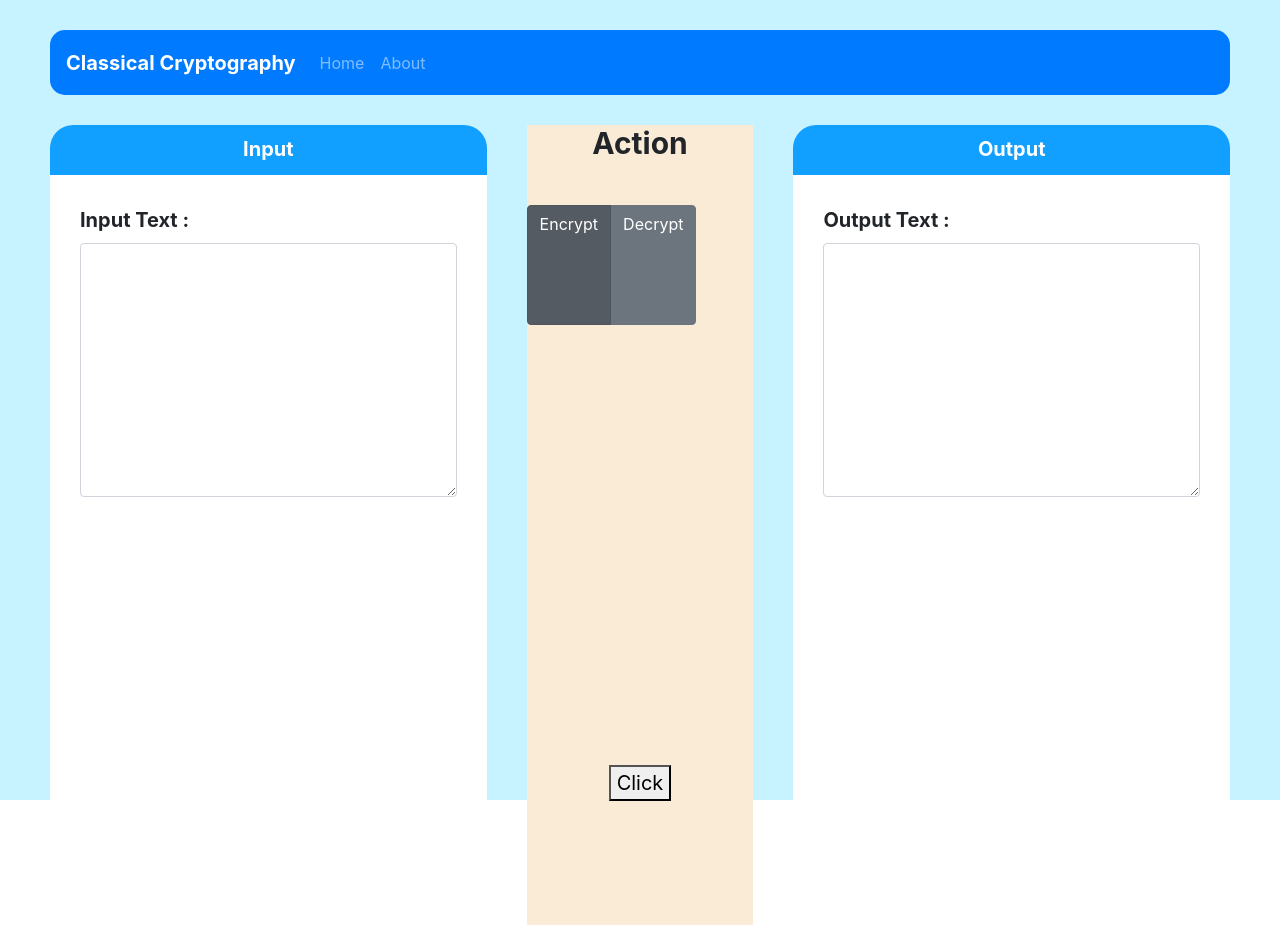
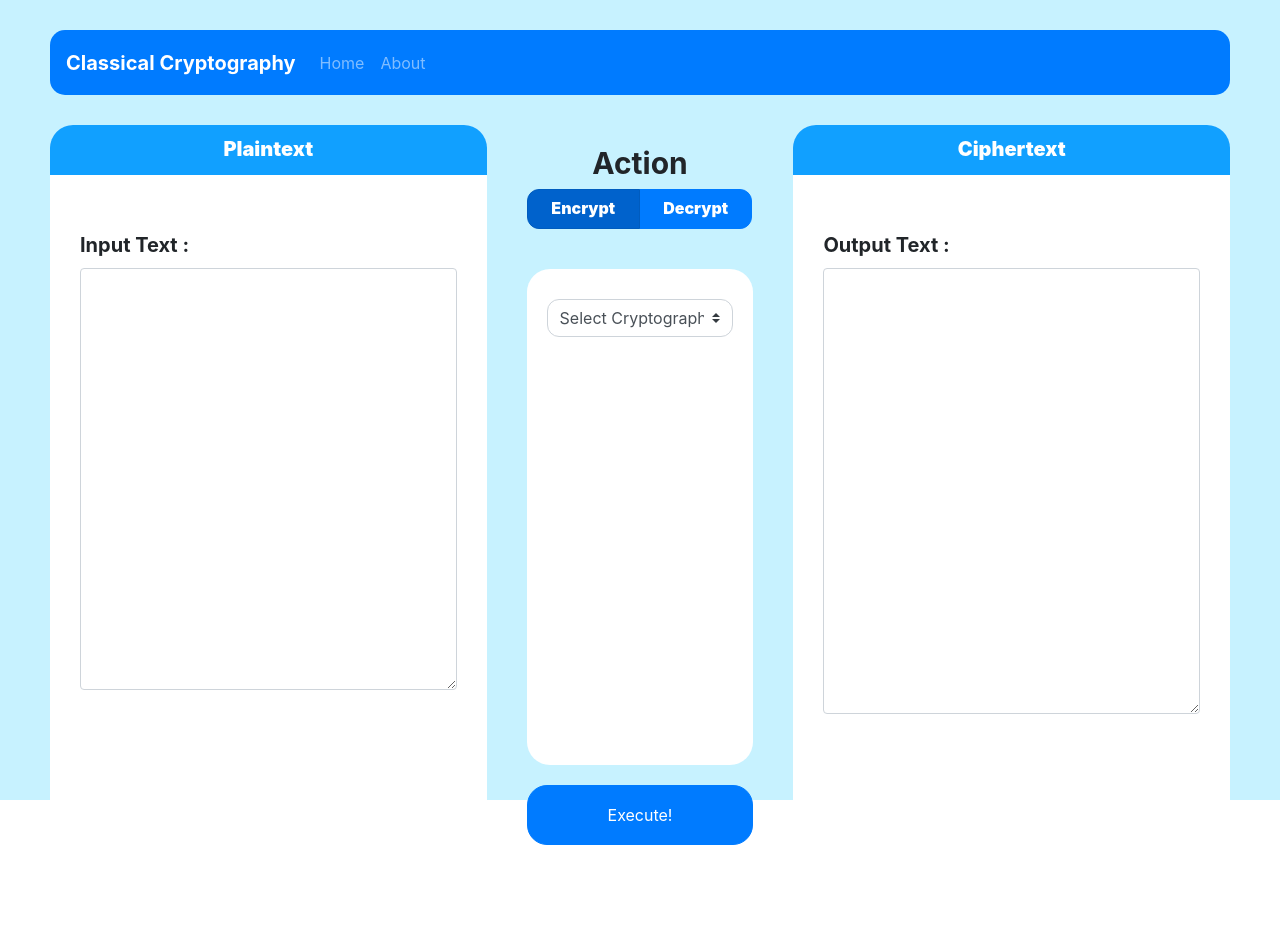
Before and after one commit to dimas145/classic-cryptography, a Flask app: page / in a window 1280 px wide. Run offline with Flask 2, Linux system fonts and the light colour scheme; some libraries are stand-ins or nearby versions.

Commit message:
Fix home layout

```diff
--- a/app.py
+++ b/app.py
@@ -19,5 +19,14 @@ def update():
       name = request.form["name"]
       return "Hello " + name + "!"
 
+@app.route("/action", methods=["POST"])
+def action():
+   print("ACTION ===>")
+   if request.method == "POST":
+      state = request.form["state"]
+      print("State : " + state)
+      return "State : " + state
+
+
 if __name__ == "__main__":
    app.run()
--- a/static/css/style.css
+++ b/static/css/style.css
@@ -22,7 +22,6 @@
 .app-setting {
     grid-area: app-setting;
     margin: 0 40px;
-    background-color: rgb(255, 169, 169);
 }
 
 .app-output {
@@ -56,7 +55,7 @@
 }
 
 .app-container-area {
-    padding: 30px 30px 20px 30px;
+    padding: 55px 30px 20px 30px;
 }
 
 .form-label {
@@ -70,20 +69,22 @@
 
 .app-setting-title {
     grid-area: app-setting-title;
+    margin-top: 20px;
 }
 
 .app-setting-action {
     grid-area: app-setting-action;
-    display: flex;
-
 }
 
 .app-setting-form {
     grid-area: app-setting-form;
+    background-color: white;
+    border-radius: 23px;
 }
 
 .app-setting-execute {
     grid-area: app-setting-execute;
+    margin-top: 20px;
 }
 
 .app-setting {
@@ -94,17 +95,69 @@
     'app-setting-form'
     'app-setting-execute';
     grid-template-columns: 100%;
-    grid-template-rows: 10% 15% 55% 20%;
+    grid-template-rows: 8% 10% 62% 20%;
 }
 
 .app-setting > div {
     text-align: center;
     padding: 0;
     font-size: 20px;
-    background-color: antiquewhite;
 }
 
 .app-setting-title-text {
     font-size: 30px;
     font-weight: 700;
 }
+
+.app-setting-action-button {
+    height: 40px;
+    width: 100%;
+}
+
+.encrypt-button {
+    border-radius: 12px;
+    width: 50%;
+    font-weight: 900;
+}
+
+.decrypt-button {
+    border-radius: 12px;
+    width: 50%;
+    font-weight: 900;
+}
+
+.btn-primary.focus .active, .btn-primary:focus .active {
+    outline: none !important;
+    box-shadow: none !important;
+}
+
+#app-setting-action-button-1.focus, #app-setting-action-button-1:focus {
+    box-shadow: none !important;
+}
+
+#app-setting-action-button-2.focus, #app-setting-action-button-2:focus {
+    box-shadow: none !important;
+}
+
+.app-setting-form-container {
+    margin: 30px 20px;
+}
+
+.app-setting-form-container .custom-select {
+    box-shadow: none !important;
+    font-size: 16px;
+    border-radius: 12px;
+}
+
+#execute-button {
+    border-radius: 20px;
+    height: 60px;
+}
+
+#execute-button.focus, #execute-button:focus {
+    box-shadow: none !important;
+}
+
+#left-tab, #right-tab {
+    font-weight: 900;
+}
--- a/static/js/script.js
+++ b/static/js/script.js
@@ -6,11 +6,36 @@ function do_ajax() {
         if(this.readyState == 4 && this.status == 200) {
             result.value = this.responseText;
         }
-        console.log("EXIT" + this.responseText)
     }
 
     request.open('POST', '/update', true);
     request.setRequestHeader('content-type', 'application/x-www-form-urlencoded;charset=UTF-8');
-    console.log(document.getElementById('input-text-box').value);
     request.send("name=" + document.getElementById('input-text-box').value);
 }
+
+
+function handleChange(src) {
+
+    if(src.id == "encrypt") {
+        state = "encrypt";
+        document.getElementById("left-tab").innerHTML = "Plaintext";
+        document.getElementById("right-tab").innerHTML = "Ciphertext";
+    } else {
+        state = "decrypt"
+        document.getElementById("right-tab").innerHTML = "Plaintext";
+        document.getElementById("left-tab").innerHTML = "Ciphertext";
+    }
+
+    var request = new XMLHttpRequest();
+
+    request.onreadystatechange = function(){
+        if(this.readyState == 4 && this.status == 200) {
+            console.log(this.responseText);
+        }
+    }
+
+    request.open('POST', '/action', true);
+    request.setRequestHeader('content-type', 'application/x-www-form-urlencoded;charset=UTF-8');
+    request.send("state=" + src.id);
+
+}
--- a/templates/index.html
+++ b/templates/index.html
@@ -35,7 +35,7 @@
       <div class="app-input">
 
         <div class="app-container-title">
-          <h5><strong>Input</strong></h5>
+          <h5 id="left-tab">Plaintext</h5>
         </div>
 
         <div class="app-container-area">
@@ -43,7 +43,7 @@
           <form>
             <div class="form-group">
               <label class="form-label float-left" for="input-text-box">Input Text :</label>
-              <textarea class="form-control" id="input-text-box" rows="10" spellcheck="false"></textarea>
+              <textarea class="form-control" id="input-text-box" rows="17" spellcheck="false"></textarea>
             </div>
           </form>
 
@@ -58,22 +58,33 @@
         </div>
 
         <div class="app-setting-action">
-          <div class="btn-group btn-group-toggle" data-toggle="buttons">
-            <label class="btn btn-secondary active">
-              <input type="radio" name="options" id="option1" autocomplete="off" checked> Encrypt
+          <div class="btn-group btn-group-toggle app-setting-action-button" data-toggle="buttons">
+            <label id="app-setting-action-button-1" class="btn btn-primary shadow-none encrypt-button active">
+              <input type="radio" name="action-options" id="encrypt" autocomplete="off" onchange="handleChange(this);" checked> Encrypt
             </label>
-            <label class="btn btn-secondary">
-              <input type="radio" name="options" id="option2" autocomplete="off"> Decrypt
+            <label id="app-setting-action-button-2" class="btn btn-primary shadow-none decrypt-button">
+              <input type="radio" name="action-options" id="decrypt" autocomplete="off" onchange="handleChange(this);"> Decrypt
             </label>
           </div>
         </div>
 
         <div class="app-setting-form">
-
+          <div class="app-setting-form-container">
+            <select class="custom-select">
+              <option selected>Select Cryptography Technique!</option>
+              <option value="1">Vinigire Cipher</option>
+              <option value="2">Full Vigenere Cipher</option>
+              <option value="3">Auto-key Vigenere Cipher</option>
+              <option value="4">Extended Vigenere Cipher</option>
+              <option value="5">Playfair Cipher</option>
+              <option value="6">Affine Cipher</option>
+              <option value="7">Hill/Enigma Cipher</option>
+            </select>
+          </div>
         </div>
 
         <div class="app-setting-execute">
-          <button type="button" id="btn-post" onclick="do_ajax();">Click</button>
+          <button id="execute-button" class="btn btn-primary shadow-none btn-block execute-button" type="button" id="btn-post" onclick="do_ajax();">Execute!</button>
         </div>
 
       </div>
@@ -81,7 +92,7 @@
       <div class="app-output">
 
         <div class="app-container-title">
-          <h5><strong>Output</strong></h5>
+          <h5 id="right-tab">Ciphertext</h5>
         </div>
 
         <div class="app-container-area">
@@ -89,7 +100,7 @@
           <form>
             <div class="form-group">
               <label class="form-label float-left" for="output-text-box">Output Text :</label>
-              <textarea class="form-control" id="output-text-box" rows="10" spellcheck="false"></textarea>
+              <textarea class="form-control" id="output-text-box" rows="18" spellcheck="false"></textarea>
             </div>
           </form>
 
```
